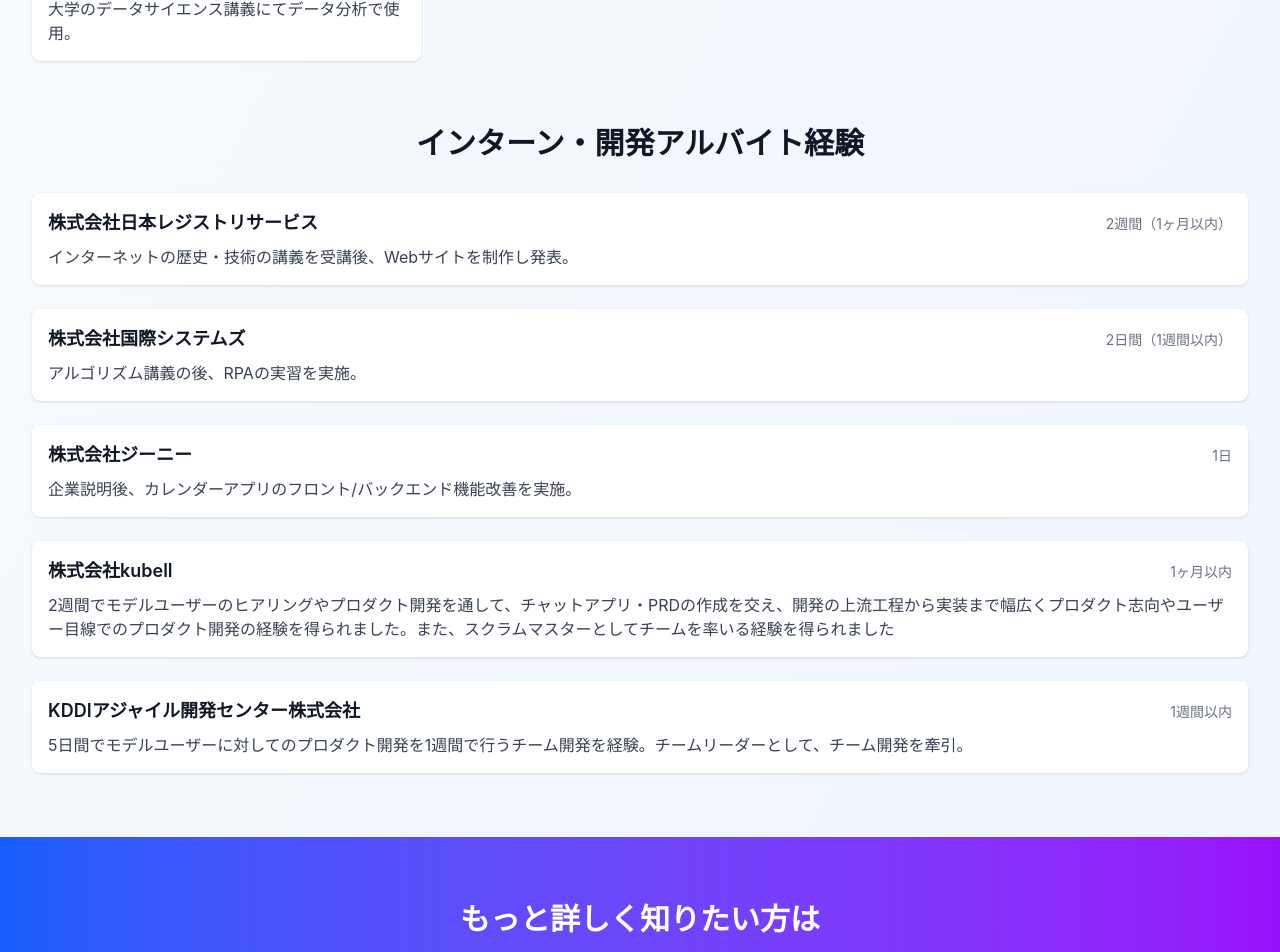
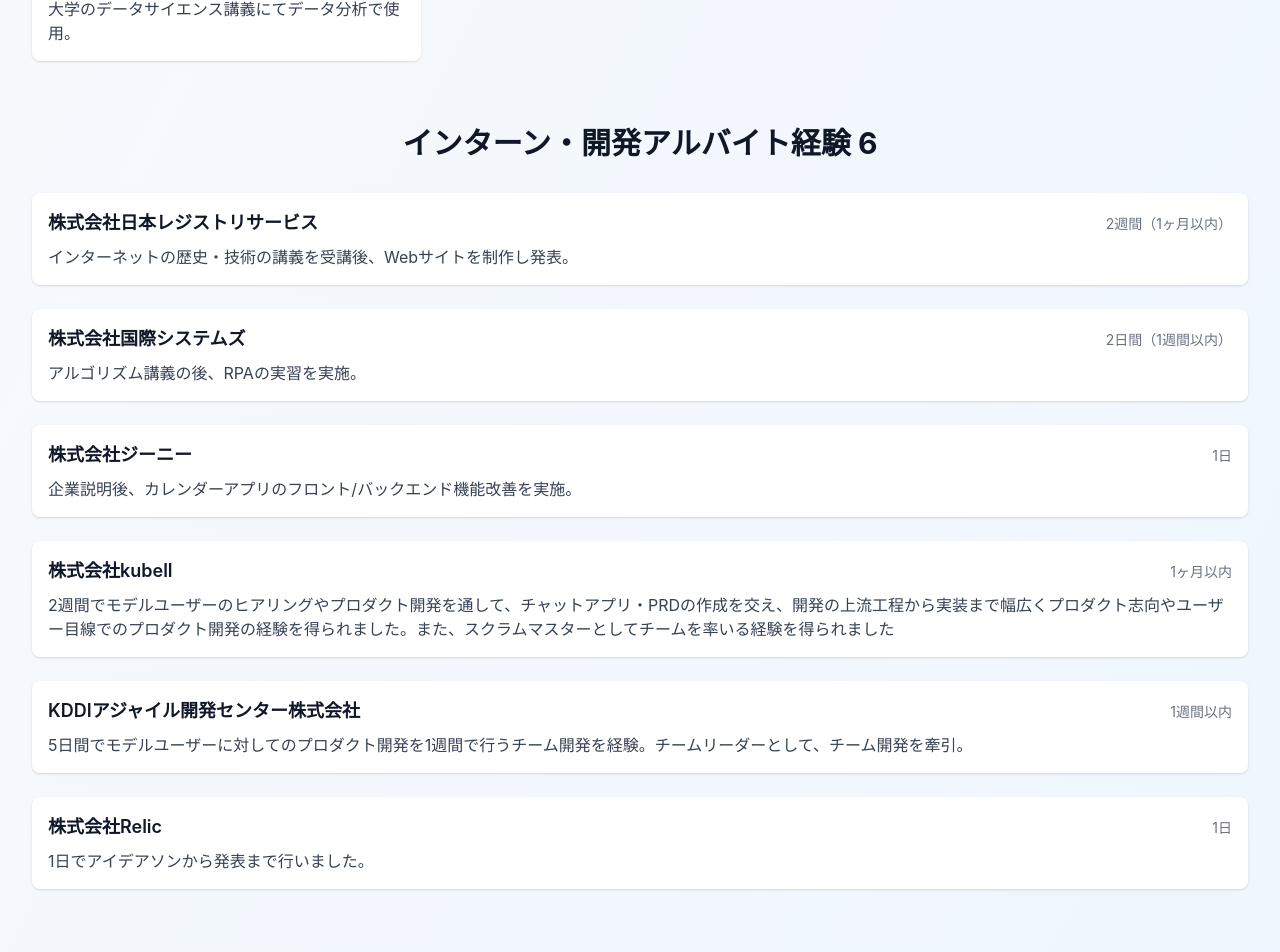
Before and after one commit to marumo333/portfolio-site, a Next.js app: page /profile in a window 1280 px wide. Shown: the part 1360-2312 px from the top of the page. Built offline with nearby package versions, Linux system fonts and the light colour scheme.

Commit message:
add:インターン経験を追加

```diff
--- a/src/app/profile/page.tsx
+++ b/src/app/profile/page.tsx
@@ -53,7 +53,7 @@
         {/* Internships */}
         <div>
           <h2 className="text-3xl font-bold text-gray-900 mb-8 text-center">
-            インターン・開発アルバイト経験
+            インターン・開発アルバイト経験 {internships.length}
           </h2>
           <div className="space-y-6">
             {internships.map((i) => (
--- a/src/data/profile.ts
+++ b/src/data/profile.ts
@@ -93,6 +93,12 @@
     company: 'KDDIアジャイル開発センター株式会社',
     duration: '1週間以内',
     summary: '5日間でモデルユーザーに対してのプロダクト開発を1週間で行うチーム開発を経験。チームリーダーとして、チーム開発を牽引。',
+  },
+  {
+    id: 'relic',
+    company: '株式会社Relic',
+    duration: '1日',
+    summary: '1日でアイデアソンから発表まで行いました。',
   }
 ];
 
```
